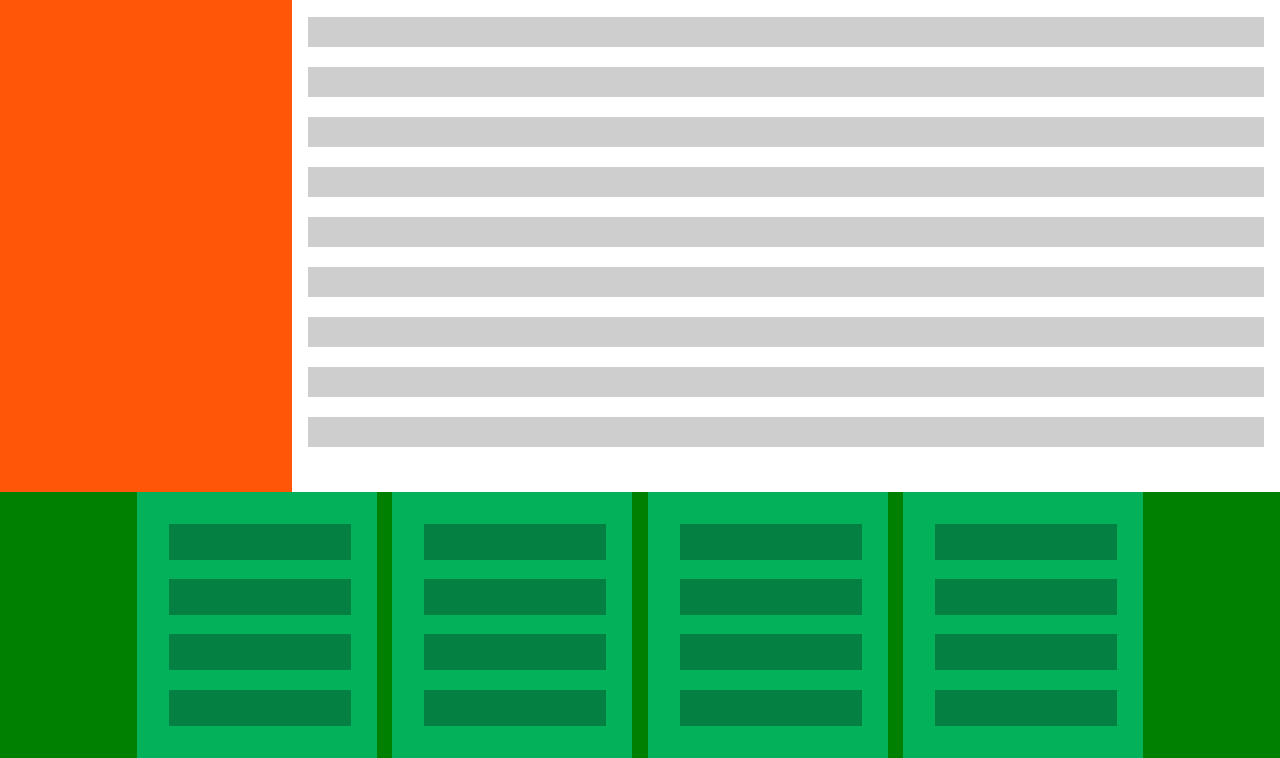
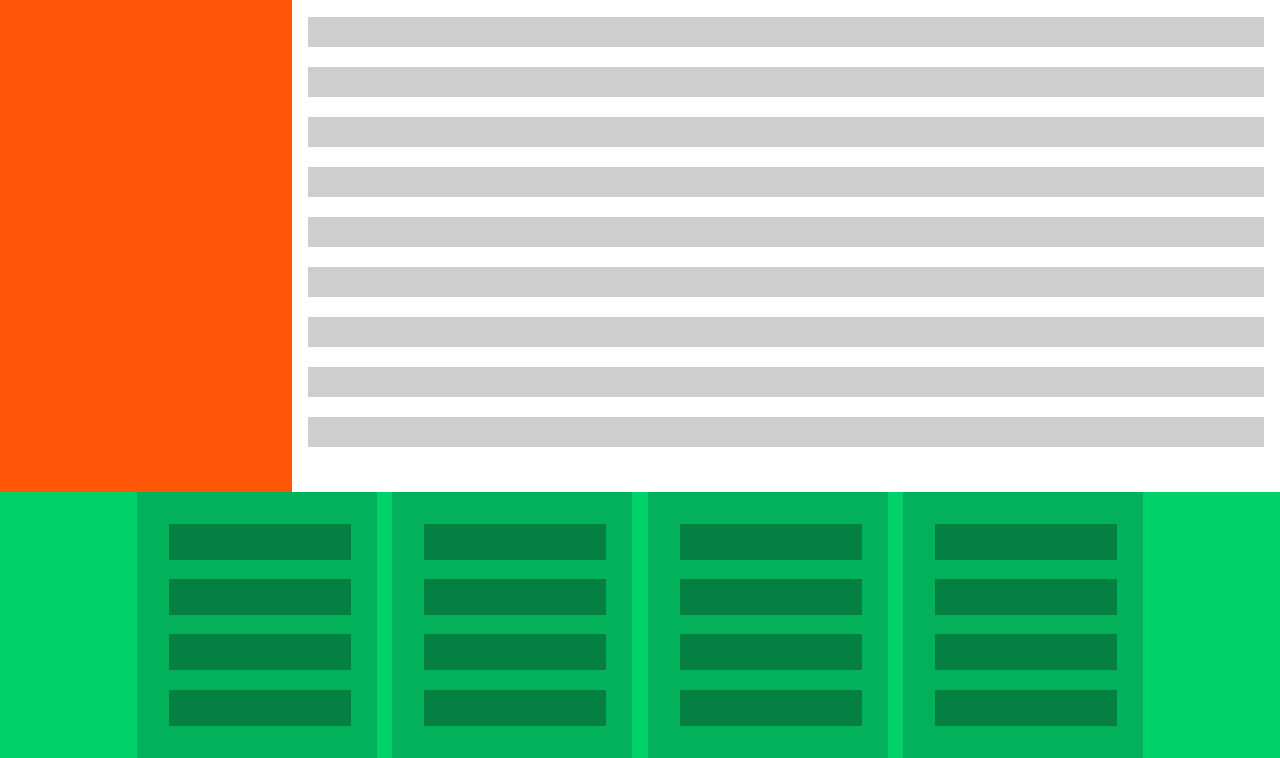
Before and after one commit to pavlo-taras/homework-rwd, a plain HTML site: page index.html in a window 1280 px wide. Shown: the part 588-1346 px from the top of the page. Drawn offline with Linux system fonts and the light colour scheme.

Commit message:
Fixed footer background

```diff
--- a/style.css
+++ b/style.css
@@ -136,7 +136,7 @@ main {
 }
 
 footer {
-    background: green;
+    background: #00D169;
     flex: 67;
     min-width: 375px;
 }
```
